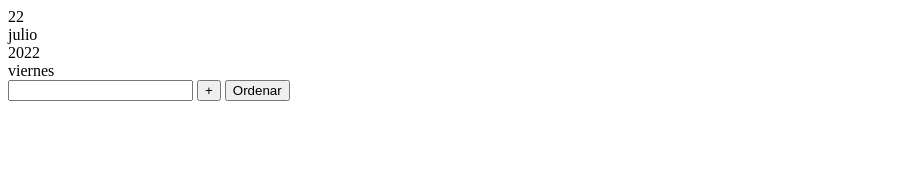
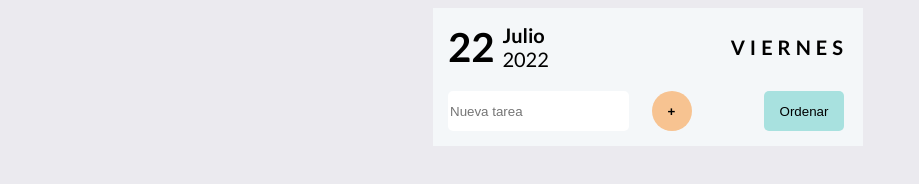
Before and after one commit to patricioneri/toDoList, a plain HTML site: page index.html in a window 1280 px wide. Shown: the whole page, without its empty margins (0-919 px from the left). Drawn offline with Linux system fonts and the light colour scheme.

Commit message:
Styles added

```diff
--- a/app.js
+++ b/app.js
@@ -32,7 +32,7 @@ const addTask = (e) => {
     let task = document.createElement('div');
 
     task.innerHTML = value;
-    task.classList.add('roundBorder');
+    task.classList.add('roundBorder', 'newTask');
     task.addEventListener('click', taskState)
     taskList.prepend(task);
 
--- a/index.html
+++ b/index.html
@@ -5,25 +5,34 @@
     <meta http-equiv="X-UA-Compatible" content="IE=edge">
     <meta name="viewport" content="width=device-width, initial-scale=1.0">
 
-    <link rel="stylesheet" href="style.css">
+    <link rel="stylesheet" href="./style.css">
+
+    <link rel="preconnect" href="https://fonts.googleapis.com">
+    <link rel="preconnect" href="https://fonts.gstatic.com" crossorigin>
+    <link href="https://fonts.googleapis.com/css2?family=Lato:ital,wght@0,100;0,300;0,400;0,700;1,100;1,300&display=swap" rel="stylesheet">
+
 
     <title>Document</title>
 </head>
 <body>
     <div class="listContainer">
         <div id="dateContainer">
-            <div id="dateDay"></div>
-            <div>
-                <div id="dateMonth"></div>
-                <div id="dateYear"></div>
+            <div class="dateLeft">
+                <div id="dateDay"></div>
+                <div>
+                    <div id="dateMonth"></div>
+                    <div id="dateYear"></div>
+                </div>
             </div>
-            <div id="dateText"></div>
+            <div class="dateRight">
+                <div id="dateText"></div>
+            </div>
         </div>
         <div>
             <form id="form">
-                <input type="text" name="newTask">
+                <input type="text" name="newTask" placeholder="Nueva tarea" class="roundBorder">
                 <button id="btnAdd" type="submit" name="" class="roundBorder">+</button>
-                <button id="btnOrder" type="button">Ordenar</button>
+                <button id="btnOrder" type="button" class="roundBorder">Ordenar</button>
             </form>
             <div id="taskList"></div>
         </div>
--- /dev/null
+++ b/style.css
@@ -0,0 +1,93 @@
+body {
+    width: 100%;
+    background-color: #EBEAEF;
+    display: flex;
+
+    justify-content: center;
+    font-family: lato, sans-serif;
+    font-size: 20px;
+    text-transform: capitalize;
+}
+
+.listContainer {
+    background-color: #F4F7F9;
+    width: 400px;
+    padding: 15px;
+}
+
+
+
+/* -----------dateStyles--------- */
+
+#dateContainer {
+    display: flex;
+    justify-content: space-between;
+}
+
+.dateLeft {
+    display: flex;
+}
+
+.dateRight {
+    display: flex;
+    justify-content: center;
+    align-items: center;
+    letter-spacing: 5px;
+    text-transform: uppercase;
+}
+
+#dateDay {
+    font-size: 40px;
+    margin-right: 8px;
+    font-weight: bold;
+}
+
+#dateMonth {
+    font-weight: bold;
+}
+
+#dateText {
+    font-weight: bold;
+}
+
+/* -------formStyles--------- */
+
+.roundBorder {
+    border-radius: 5px;
+    border-style: none;
+}
+
+form {
+    margin-top: 20px;
+    display: flex;
+    justify-content: space-between
+}
+
+#btnAdd {
+    width: 40px;
+    height: 40px;
+    border-radius: 20px;
+    border-style: none;
+    background-color: #F7C391;
+    font-weight: BOLD;
+    cursor: pointer;
+    margin-right: 50px;
+}
+
+#btnOrder {
+    width: 80px;
+    margin-right: 4px;
+    background-color: #A8E1DF;
+    cursor: pointer;
+}
+
+.newTask {
+    width: 100%;
+    background-color: #A8E1DF;
+    margin-top: 20px;
+    text-align: center;
+}
+
+.done {
+    text-decoration: line-through;
+}
```
Also changed, not shown: readMe.txt (renamed from Nuevo documento de texto.txt).
